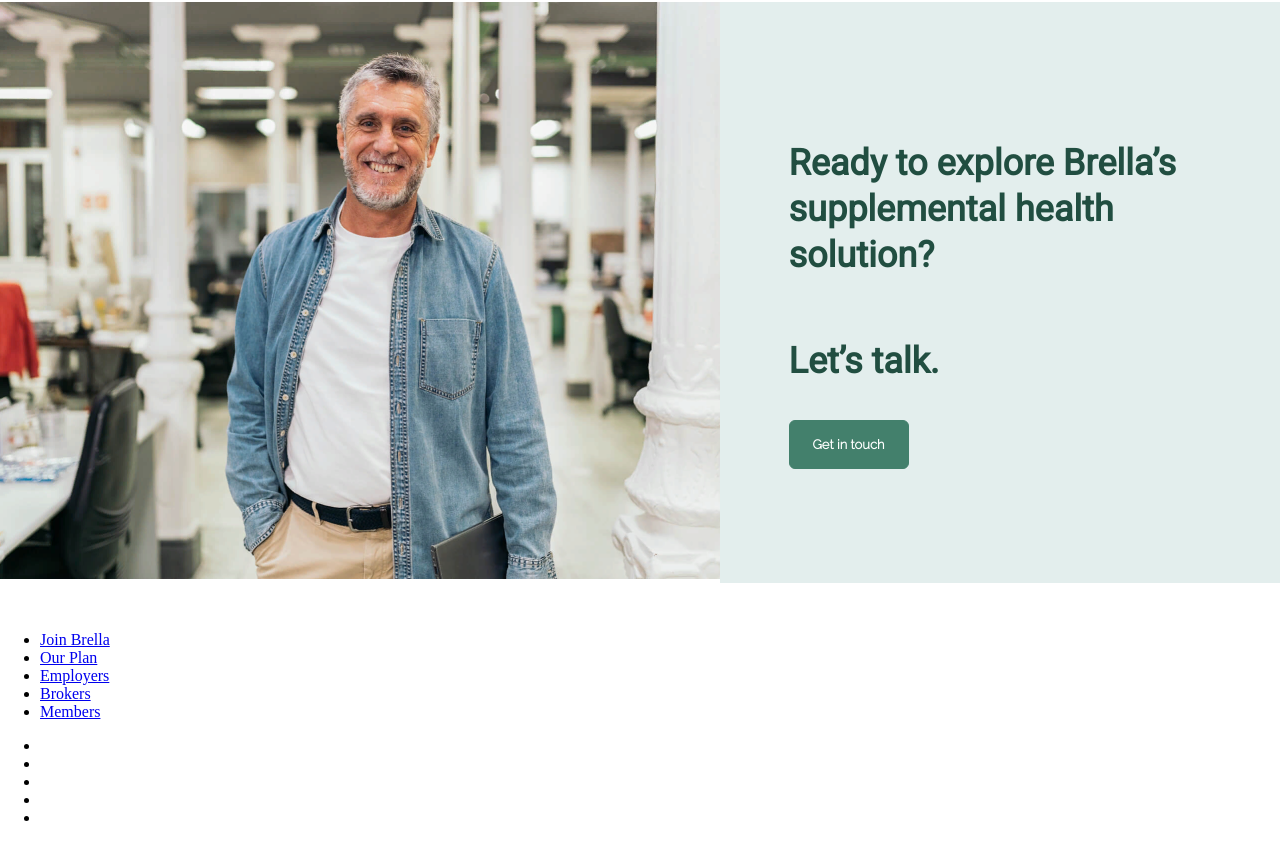
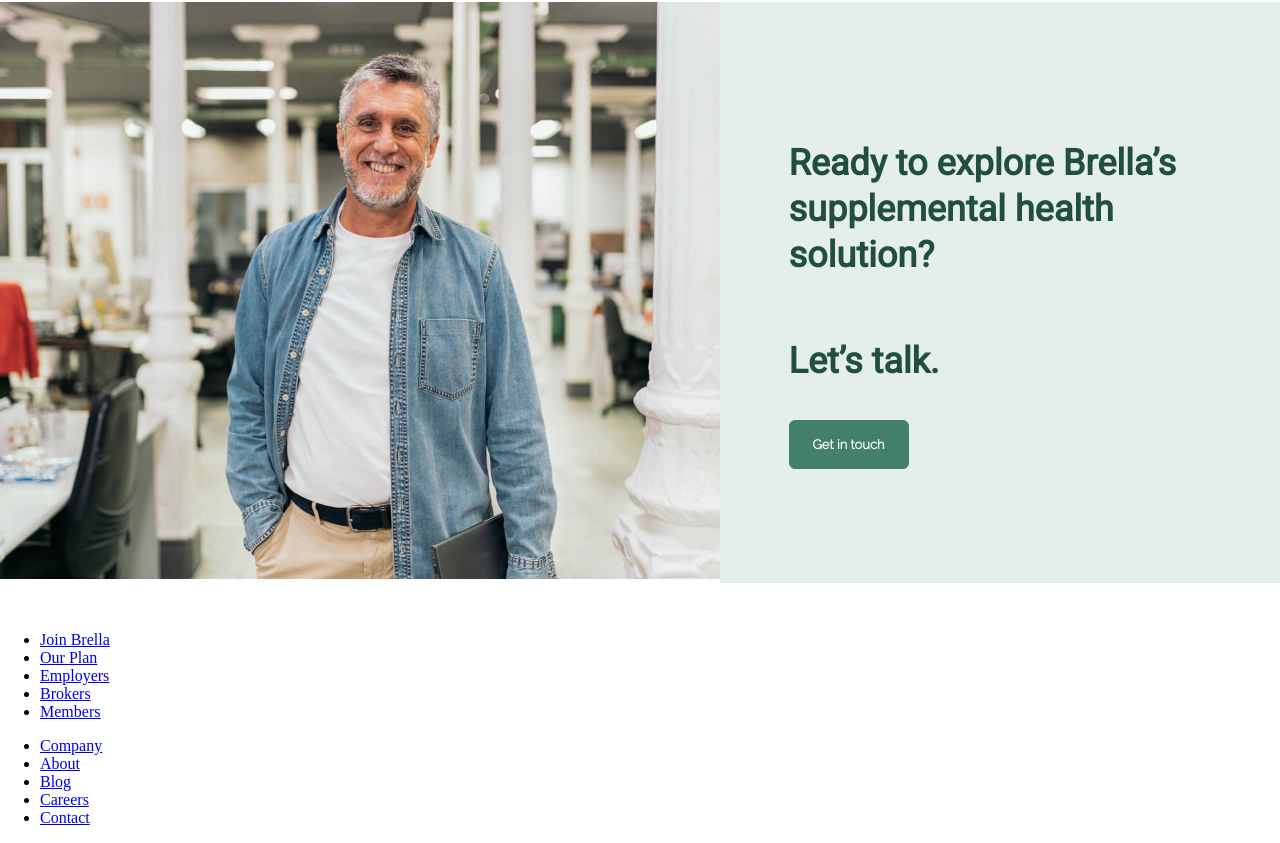
Before and after one commit to KemelbekovDaniyar/layout-1, a plain HTML site: page index.html in a window 1280 px wide. Shown: the part 4988-5831 px from the top of the page. Drawn offline with Linux system fonts and the light colour scheme.

Commit message:
added content to a all teg

```diff
--- a/index.html
+++ b/index.html
@@ -231,11 +231,11 @@
           <li><a href="#">Members</a></li>
         </ul>
         <ul>
-          <li><a href="#"></a></li>
-          <li><a href="#"></a></li>
-          <li><a href="#"></a></li>
-          <li><a href="#"></a></li>
-          <li><a href="#"></a></li>
+          <li><a href="#">Company</a></li>
+          <li><a href="#">About</a></li>
+          <li><a href="#">Blog</a></li>
+          <li><a href="#">Careers</a></li>
+          <li><a href="#">Contact</a></li>
         </ul>
       </div>
       <div class="con-2"></div>
```
